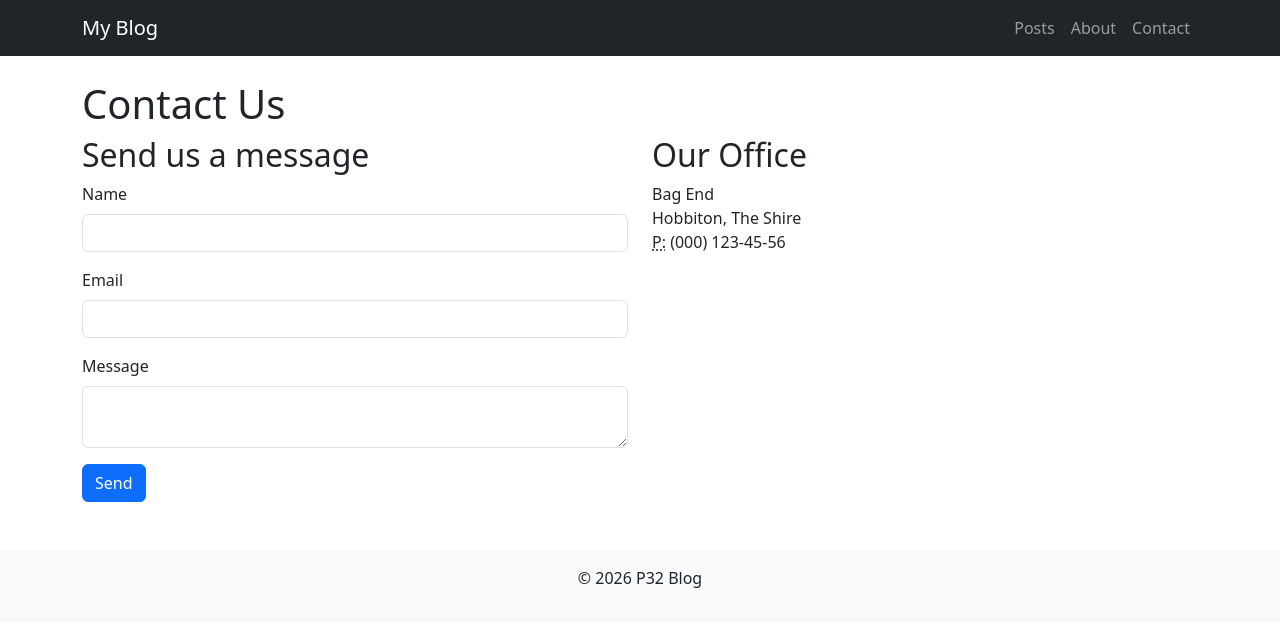
After one commit to silvercodes/p32_laravel, a Laravel app: page /contact in a window 1280 px wide. The commit adds this page. Shown: the top 627 px of the page. Run offline with Laravel 12, Linux system fonts and the light colour scheme.

Commit message:
fix: routing, views

```diff
--- a/resources/views/layouts/app.blade.php
+++ b/resources/views/layouts/app.blade.php
@@ -1,28 +1,22 @@
-<!doctype html>
+<!DOCTYPE html>
 <html lang="en">
 <head>
     <meta charset="UTF-8">
-    <meta name="viewport"
-          content="width=device-width, user-scalable=no, initial-scale=1.0, maximum-scale=1.0, minimum-scale=1.0">
-    <meta http-equiv="X-UA-Compatible" content="ie=edge">
+    <meta name="viewport" content="width=device-width, initial-scale=1.0">
 
-    <link href="https://cdn.jsdelivr.net/npm/bootstrap@5.3.8/dist/css/bootstrap.min.css" rel="stylesheet" integrity="sha384-sRIl4kxILFvY47J16cr9ZwB07vP4J8+LH7qKQnuqkuIAvNWLzeN8tE5YBujZqJLB" crossorigin="anonymous">
+    <title>@yield('title', 'P32 Blog')</title>
 
-    <title>@yield('title', 'My default title')</title>
+    <link href="https://cdn.jsdelivr.net/npm/bootstrap@5.3.0/dist/css/bootstrap.min.css" rel="stylesheet">
 </head>
 <body>
 
-    <nav class="navbar navbar-expand-lg bg-body-tertiary bg-dark mb-4">
+<nav class="navbar navbar-expand-lg navbar-dark bg-dark mb-4">
     <div class="container">
-            <a class="navbar-brand" href="{{ url('/') }}">Blog</a>
-            <button class="navbar-toggler" type="button" data-bs-toggle="collapse" data-bs-target="#navbarNavAltMarkup" aria-controls="navbarNavAltMarkup" aria-expanded="false" aria-label="Toggle navigation">
-                <span class="navbar-toggler-icon"></span>
-            </button>
-            <div class="collapse navbar-collapse" id="navbarNavAltMarkup">
+        <a class="navbar-brand" href="{{ url('/') }}">My Blog</a>
         <div class="navbar-nav">
-                    <a class="nav-link active" aria-current="page" href="{{ route('posts.index') }}">Home</a>
-                    <a class="nav-link active" aria-current="page" href="{{ route('about') }}">About</a>
-                </div>
+            <a class="nav-link" href="{{ route('posts.index') }}">Posts</a>
+            <a class="nav-link" href="{{ route('about') }}">About</a>
+            <a class="nav-link" href="{{ route('contact') }}">Contact</a>
         </div>
     </div>
 </nav>
@@ -31,7 +25,12 @@
     @yield('content')
 </main>
 
-    <script src="https://cdn.jsdelivr.net/npm/bootstrap@5.3.8/dist/js/bootstrap.bundle.min.js" integrity="sha384-FKyoEForCGlyvwx9Hj09JcYn3nv7wiPVlz7YYwJrWVcXK/BmnVDxM+D2scQbITxI" crossorigin="anonymous"></script>
+<footer class="mt-5 py-3 bg-light">
+    <div class="container text-center">
+        <p>&copy; {{ date('Y') }} P32 Blog</p>
+    </div>
+</footer>
 
+<script src="https://cdn.jsdelivr.net/npm/bootstrap@5.3.0/dist/js/bootstrap.bundle.min.js"></script>
 </body>
 </html>
--- /dev/null
+++ b/resources/views/pages/contact.blade.php
@@ -0,0 +1,38 @@
+@extends('layouts.app')
+
+@section('title', 'Contact Us')
+
+@section('content')
+    <h1>Contact Us</h1>
+
+    <div class="row">
+        <div class="col-md-6">
+            <h2>Send us a message</h2>
+            <form action="/contact" method="POST">
+                @csrf
+                <div class="mb-3">
+                    <label for="name" class="form-label">Name</label>
+                    <input type="text" class="form-control" id="name" name="name">
+                </div>
+                <div class="mb-3">
+                    <label for="email" class="form-label">Email</label>
+                    <input type="email" class="form-control" id="email" name="email">
+                </div>
+                <div class="mb-3">
+                    <label for="message" class="form-label">Message</label>
+                    <textarea class="form-control" id="message" name="message"></textarea>
+                </div>
+                <button type="submit" class="btn btn-primary">Send</button>
+            </form>
+        </div>
+
+        <div class="col-md-6">
+            <h2>Our Office</h2>
+            <address>
+                Bag End<br>
+                Hobbiton, The Shire<br>
+                <abbr title="Phone">P:</abbr> (000) 123-45-56
+            </address>
+        </div>
+    </div>
+@endsection
--- a/routes/web.php
+++ b/routes/web.php
@@ -100,6 +100,11 @@ use Illuminate\Support\Facades\Route;
 
 
 
+Route::view('/', 'pages.home')->name('home');
+Route::view('/about', 'pages.about')->name('about');
+Route::view('/contact', 'pages.contact')->name('contact');
+
+
 Route::prefix('posts')
     ->name('posts.')
     ->group(function () {
@@ -119,16 +124,10 @@ Route::prefix('posts')
 
 
 // ---------------
-Route::get('/directives', [BladeController::class, 'directives']);
-
-Route::get('/inheritance', [BladeController::class, 'inheritance']);
-
+Route::prefix('views')
+    ->name('views.')
+    ->group(function () {
+        Route::get('/directives', [BladeController::class, 'directives'])->name('directives');
+        Route::get('/inheritance', [BladeController::class, 'inheritance'])->name('inheritance');
+    });
 // -----------
-
-Route::get('/posts', [PostController::class, 'index'])
-    ->name('posts.index');
-
-Route::get('/posts/{post}', [PostController::class, 'show'])
-    ->name('posts.show');
-
-Route::view('/about', 'pages.about')->name('about');
```
Also changed, not shown: resources/views/pages/about.blade.php (+15 -2 lines), resources/views/pages/home.blade.php (added, +15 -0 lines). Lines whose indentation alone changed are shown as unchanged.
